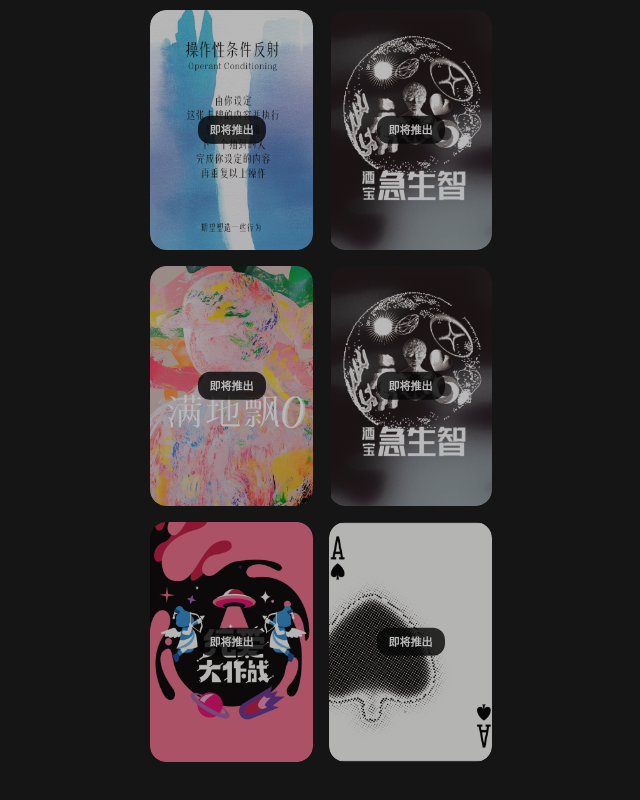
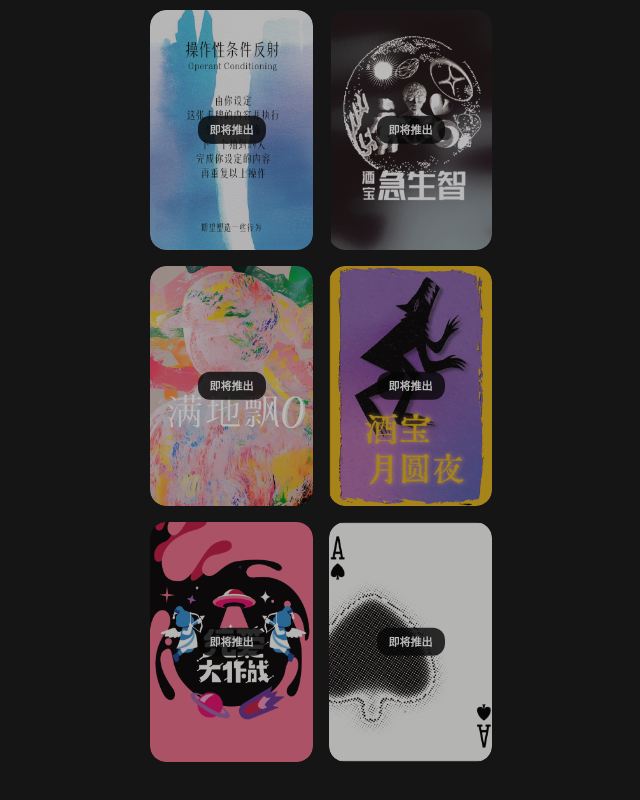
Before and after one commit to rossguagua/game-for-joypark, a website: page index.html in a window 1280 px wide. Shown: the part 682-1482 px from the top of the page, without its empty margins (319-959 px from the left). Drawn offline with nearby package versions, Linux system fonts and the light colour scheme.

Commit message:
Update Moon Night Game with Correct Image

```diff
--- a/index.html
+++ b/index.html
@@ -142,7 +142,7 @@
         }
 
         .game-6 {
-            background-image: url('images/image.png');
+            background-image: url('images/image copy copy copy.png');
         }
 
         .game-7 {
```
